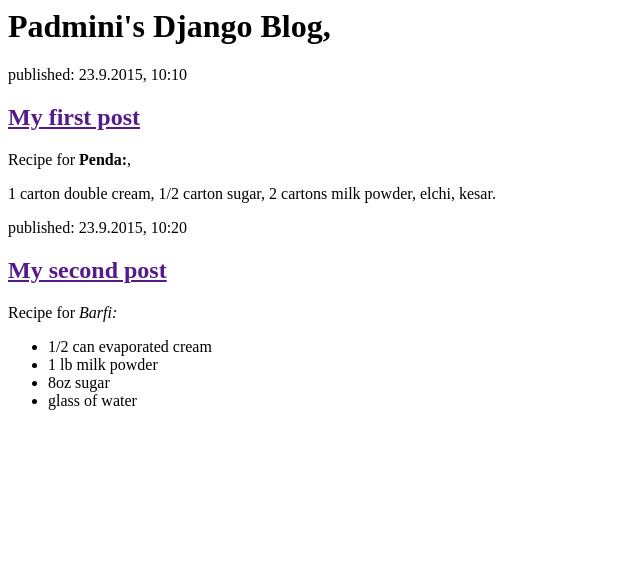
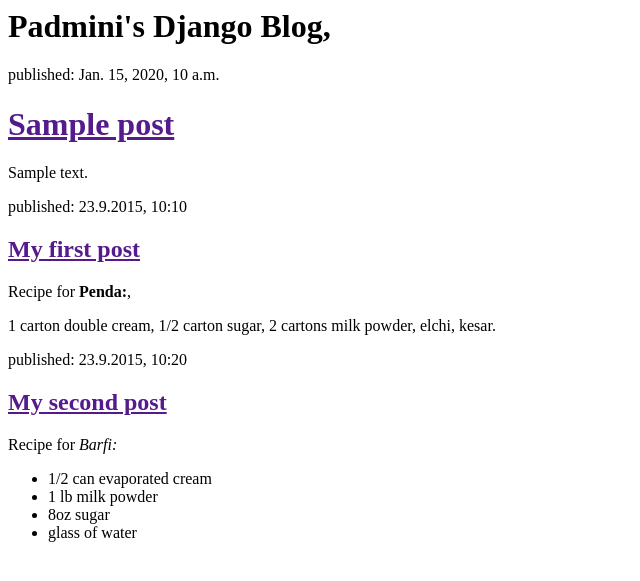
Before and after one commit to pgathani/my-first-blog, a Django app: template blog/templates/blog/post_list.html in a window 1280 px wide. Shown: the top 581 px of the page, without its empty margins (0-640 px from the left). Run offline with Django 3.2, Linux system fonts and the light colour scheme; the template is opened without the code that fills it: values that come from a table or form of the project are taken from there, others are empty; tables that the repository leaves empty hold one stand-in row (values such as "Sample post").

Commit message:
Modified templates to dislay postd from database

```diff
--- a/blog/templates/blog/post_list.html
+++ b/blog/templates/blog/post_list.html
@@ -6,6 +6,14 @@
     <div>
       <h1><a ref="">Padmini's Django Blog</a>,</h1>
     </div>
+
+    {% for post in posts %}
+      <div>
+        <p>published: {{ post.published_date }}</p>
+        <h1><a href="">{{ post.title }}</a></h1>
+        <p>{{ post.text|linebreaks }}</p>
+      </div>
+    {% endfor %}
 
     <div>
       <p>published: 23.9.2015, 10:10</p>
```
